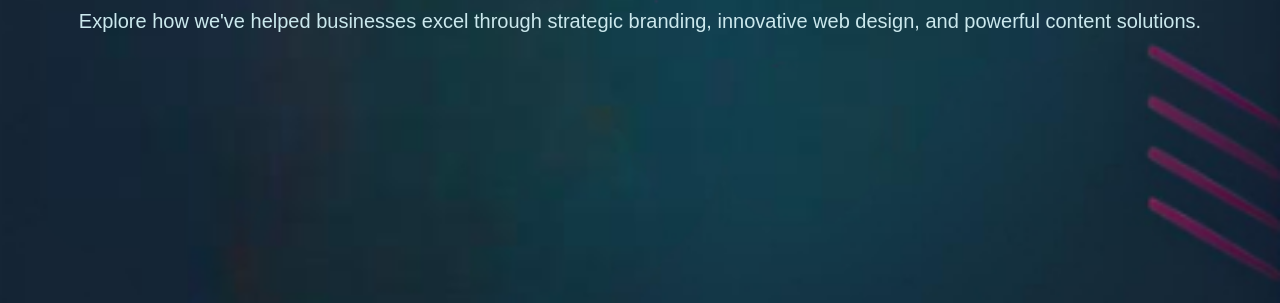
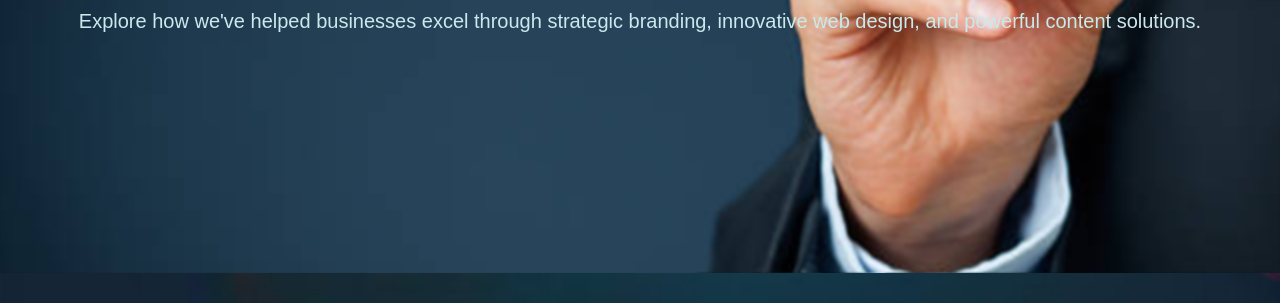
Before and after one commit to Kinza-Iltaf/NexaFlow_digital-marketing-website, a plain HTML site: page casestudy.html in a window 1280 px wide. Shown: the part 214-517 px from the top of the page. Drawn offline with Linux system fonts and the light colour scheme; the site is published under a folder, as on GitHub Pages, so addresses that start at the root find nothing.

Commit message:
updation

```diff
--- a/casestudy.css
+++ b/casestudy.css
@@ -6,7 +6,7 @@ html {
 #branding-intro {
     position: relative;
     width: 100%;
-    background-image: url(/img/case\ study.jpg);
+    background-image: url(img/case\ study.jpg);
     /* Add your background image */
     /* background-color: #AD1C71; */
     background-size: cover;
--- a/web.css
+++ b/web.css
@@ -227,7 +227,7 @@ display: none; /* Hide the popup initially */
 #branding-intro {
 position: relative;
 width: 100%;
-background-image: url(/img/webservice.jpg);
+background-image: url(img/webservice.jpg);
 /* Add your background image */
 /* background-color: #AD1C71; */
 background-size: cover;
@@ -244,7 +244,7 @@ margin-bottom: -53px;
 #branding-intro {
     position: relative;
     width: 100%;
-    background-image: url(/img/webservice.jpg);
+    background-image: url(img/webservice.jpg);
     /* Add your background image */
     /* background-color: #AD1C71; */
     background-size: cover;
```
